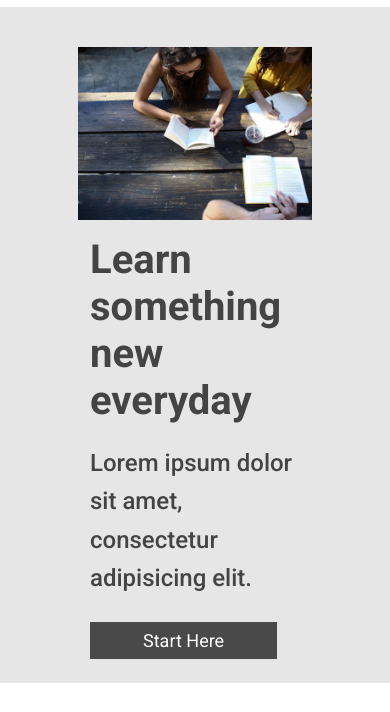
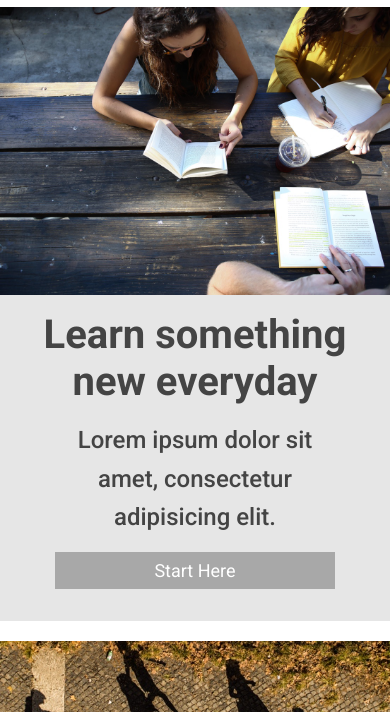
Before and after one commit to tmrich212/Colmar-Academy, a plain HTML site: page index.html in a window 390 px wide. Shown: the part 57-769 px from the top of the page. Drawn offline with Linux system fonts and the light colour scheme.

Commit message:
Final mobile styling for introductory section done

```diff
--- a/resources/css/style.css
+++ b/resources/css/style.css
@@ -166,7 +166,8 @@
 
 @media screen and (max-width: 810px){
     .main {
-        padding: 24px 0;
+        padding: 0 0 32px 0;
+        width: 100%;
     }
 }
 
@@ -182,7 +183,6 @@
         flex-wrap: wrap;
         align-items: center;
         width: 100%;
-        /* background-color: coral; */
     }
 }
 
@@ -194,24 +194,20 @@
 
 @media screen and (max-width: 810px) {
     .main_img_card {
-        width: 100%;
-        /* margin-right: 10px; */
-        padding: 0;
-        width: 100%;
-        margin: 16px 0;
-        padding: 0;
+        max-width: 100%;
     }
 
     .main_img_card img {
-        width: 100%
+        width: 100%;
+        margin: 0;
+        padding: 0;
     }
 }
 
 @media screen and (max-width: 810px){
     .main_img_card {
         width: 100%;
-        margin: 16px 0;
-        padding: 0;
+        margin: 0 0 16px 0;
     }
 }
 
@@ -220,12 +216,18 @@
     flex-direction: column;
     width: 60%;
     margin-left: 24px;
-    /* background-size: 100%;  */
     justify-content: center;
     align-items: flex-start;
     color: rgb(212, 212, 212);
     text-align: left;
-    /* height: 100vh; */
+}
+
+@media screen and (max-width: 810px){
+    .main_content {
+        width: 90%;
+        text-align: center;
+        margin: 0 auto;
+    }
 }
 
 .main_content h1 {
@@ -238,6 +240,8 @@
 @media screen and (max-width: 965px){ /* was 965 */
     .main_content h1 {
        font-size: 40px;
+       margin: 0 auto;
+       padding: 0;
     }
 }
 
@@ -253,6 +257,8 @@
 @media screen and (max-width: 965px){
     .main_content h3 {
         font-size: 24px;
+        margin: 0 auto;
+        padding: 16px;
     }
 }
 
@@ -269,6 +275,14 @@
     text-decoration: none;
     color: #fff;
     font-size: 18px;
+}
+
+@media screen and (max-width: 810px){
+    .main_btn {
+        margin: 0 auto;
+        background-color: rgb(168, 168, 168);
+        padding: 8px;
+    }
 }
 
 
@@ -338,6 +352,16 @@
 
 .two {
     margin: 32px 24px;
+}
+
+@media screen and (max-width: 600px){
+    .two {
+        visibility: hidden;
+        height: 0;
+        width: 0;
+        margin: 0;
+        padding: 0;
+    }
 }
 
 .two h2 {
@@ -557,7 +581,7 @@
         background-color: white;
         padding: 0;
         margin: 24px 0;
-        /* border-bottom: rgb(230, 230, 230) solid 1px; */
+        width: 100%;
     }
 }
 
@@ -635,7 +659,6 @@
         width: 0;
         margin: 0;
         padding: 0;
-        background-color: cadetblue;
     }
 
     .grid-item h2 {
```
